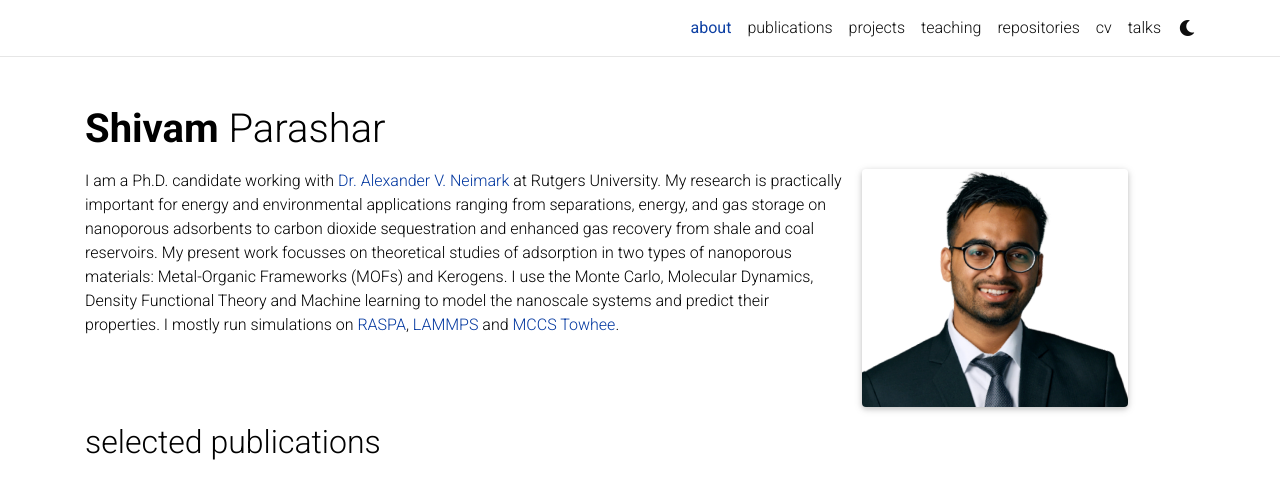
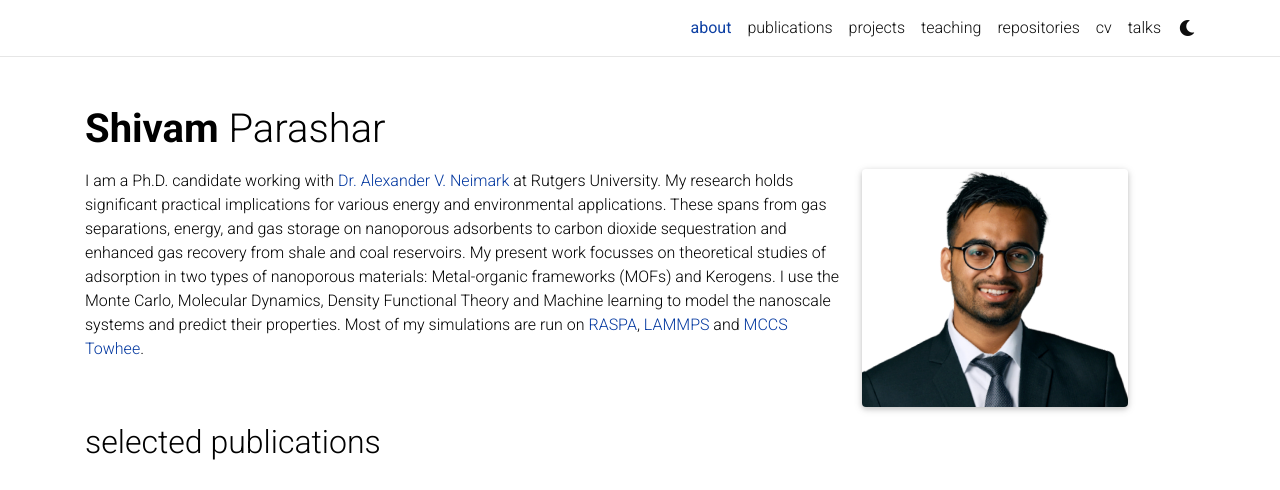
Before and after one commit to shivamrkparashar/shivamrkparashar.github.io, a Jekyll site: the page built from _pages/about.md, in a window 1280 px wide, cut to the strip 0-490 px from the top of the page. Built offline with Jekyll 4.4.1, drawn with Linux system fonts in a browser that asks for light colours; comment, search, counter and statistics services are not loaded; a style sheet for code colours, icons or effects is not loaded.

Commit message:
updated about me description

```diff
--- a/_pages/about.md
+++ b/_pages/about.md
@@ -23,10 +23,43 @@ social: true  # includes social icons at the bottom of the page
 
 
 I am a Ph.D. candidate working with [Dr. Alexander V. Neimark](http://sol.rutgers.edu/~aneimark/) at Rutgers University.
-My research is practically important for energy and environmental applications
-ranging from separations, energy, and gas storage on nanoporous adsorbents to carbon dioxide
+My research holds significant practical implications for various energy and environmental applications.
+These spans from gas separations, energy, and gas storage on nanoporous adsorbents to carbon dioxide
 sequestration and enhanced gas recovery from shale and coal reservoirs. My present work focusses on
-theoretical studies of adsorption in two types of nanoporous materials: Metal-Organic Frameworks
+theoretical studies of adsorption in two types of nanoporous materials: Metal-organic frameworks
 (MOFs) and Kerogens. I use the Monte Carlo, Molecular Dynamics, Density Functional Theory and Machine learning to model the
-nanoscale systems and predict their properties. I mostly run simulations on [RASPA](https://github.com/iRASPA/RASPA2),
+nanoscale systems and predict their properties. Most of my simulations are run on [RASPA](https://github.com/iRASPA/RASPA2),
 [LAMMPS](https://www.lammps.org/) and [MCCS Towhee](https://siepmann.chem.umn.edu/software).
+
+
+<!--
+
+<p> Testing this section </p>
+
+<div class="card">
+  <div class="card-content">
+      <h4 class="brown-text light">Softwares</h4>
+      <div class="row text-center">
+        <div class="card-img col-md-2">
+          <img alt="project thumbnail" src="/assets/img/raspa-logo.png" />RASPA
+        </div>
+        <div class="card-img col-md-2">
+          <img alt="project thumbnail" src="/assets/img/lammps-logo.png" class="table-responsive" />LAMMPS
+        </div>
+        <div class="col s4 m2">
+          <img alt="" src="/assets/img/cp2k-logo.png" class="responsive-img" /> CP2K
+        </div>
+        <div class="col s4 m2">
+          <img alt="" src="/assets/img/amber-logo.png" class="table-responsive" />AMBER
+        </div>
+        <div class="col s4 m2">
+          <img alt="" src="/assets/img/towhee-logo.png" class="responsive-img" />Towhee
+        </div>
+        <div class="col s4 m2">
+          <img alt="" src="/assets/img/gaussian_logo.jpg" class="responsive-img" />Gaussian
+        </div>
+        </div>
+    </div>
+  </div>
+
+-->
```
